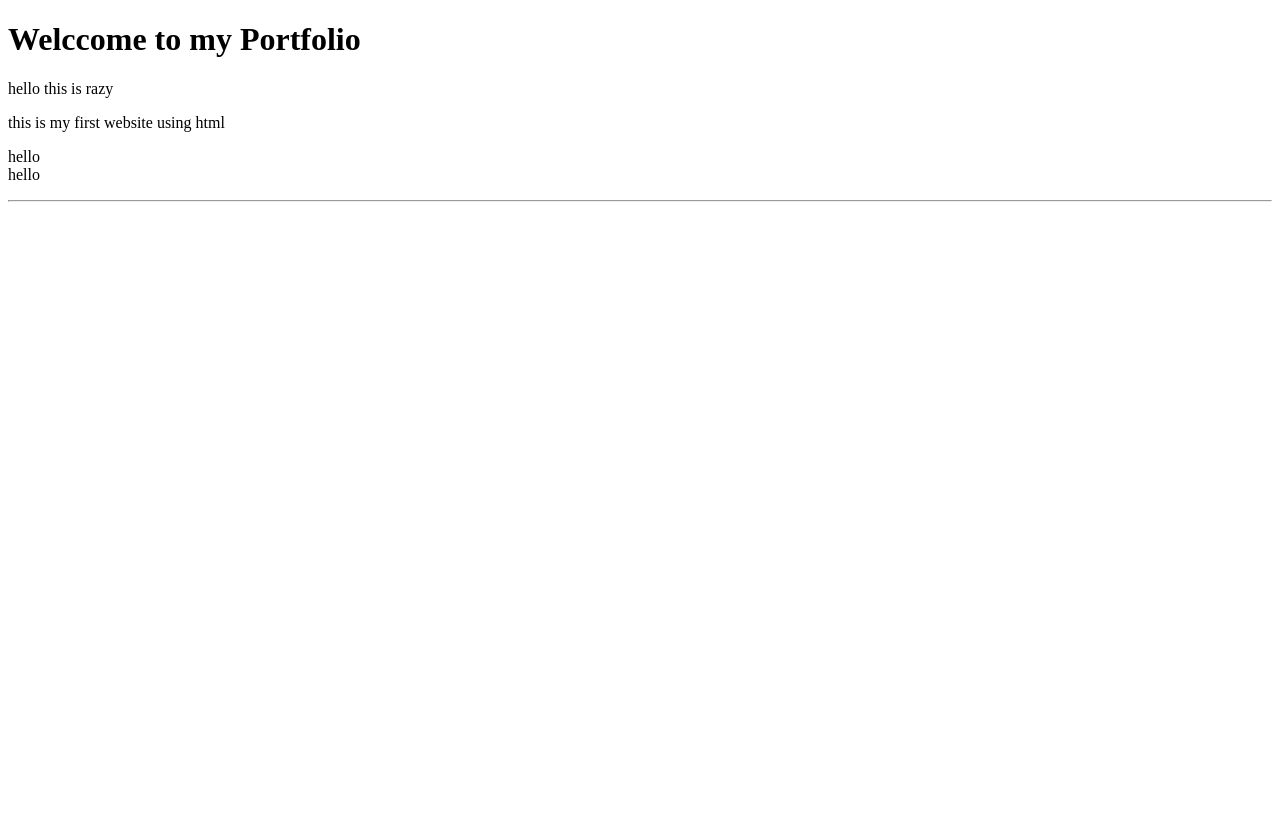
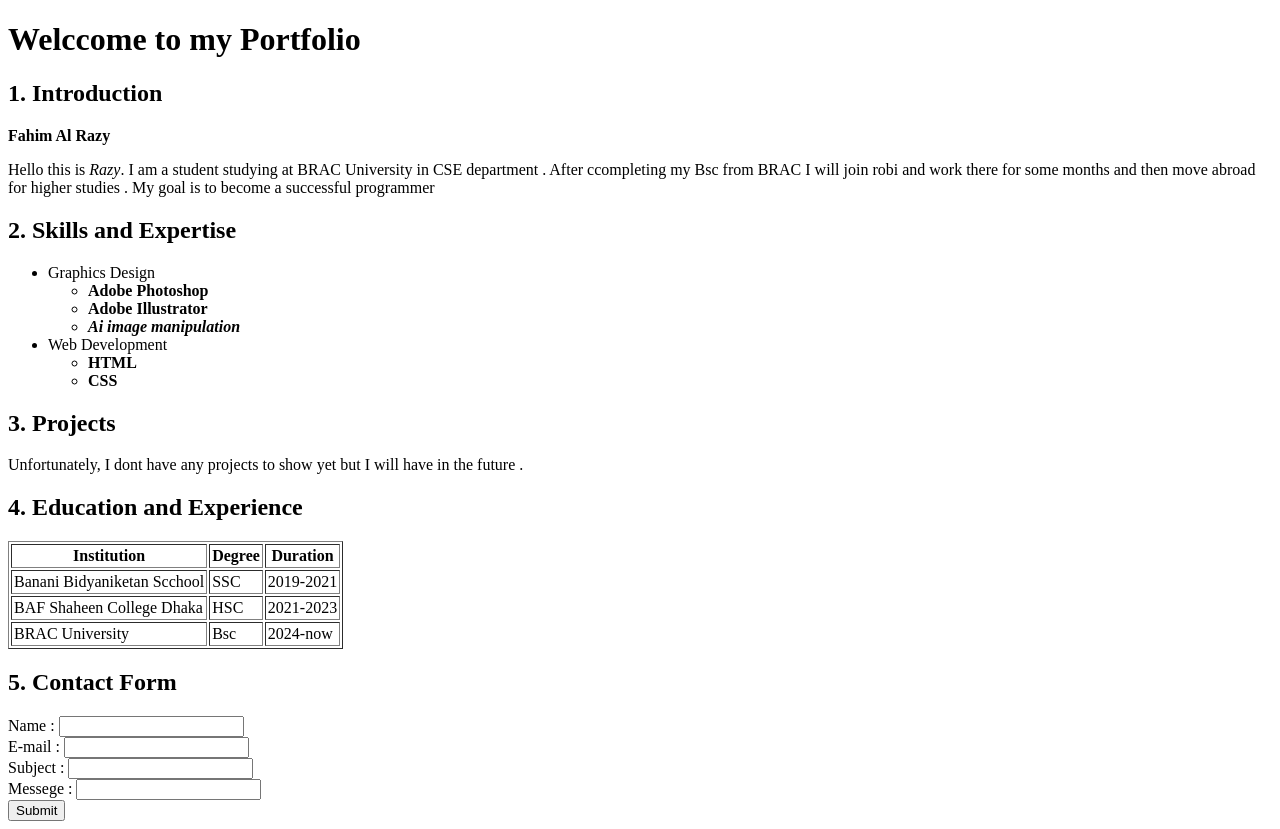
Before and after one commit to Fahim-Al-Razy/Portfolio-Html, a plain HTML site: page index.html in a window 1280 px wide. Before the commit the page ends 800 px from the top, so only its background shows below. Drawn offline with Linux system fonts and the light colour scheme.

Commit message:
bacis part

```diff
--- a/index.html
+++ b/index.html
@@ -8,16 +8,74 @@
 <body>
     <h1>Welccome to my Portfolio</h1>
 
-        <!-- Section: intro -->
-         <p>hello this is razy</p>
-         <p>this is my first website using html</p>
-        <p>hello <br /> hello</p>
-        <hr>
-        <!-- Section: about me-->
+        <!-- about me part -->
+         <h2>1. Introduction</h2>
+         <p><strong>Fahim Al Razy</strong></p>
+         <p>Hello this is <em>Razy</em>. I am a student studying at BRAC University in CSE department . After ccompleting my Bsc from BRAC I will join robi and work there for some months and then move abroad for higher studies . My goal is to become a successful programmer</p>
 
-        <!-- Section: skills-->
+        <!-- skills part-->
+        <h2>2. Skills and Expertise</h2>
+        <ul>
+            <li>Graphics Design</li>
+            <ul class="list-group">
+                <li class="list-group-item active"><strong>Adobe Photoshop</strong></li>
+                <li class="list-group-item"><strong>Adobe Illustrator</strong></li>
+                <li class="list-group-item disabled"><strong><em>Ai image manipulation</em></strong></li>
+            </ul>
+            <li>Web Development</li>
+            <ul class="list-group">
+                <li class="list-group-item active"><strong>HTML</strong></li>
+                <li class="list-group-item"><strong>CSS</strong></li>
+            </ul>
+        </ul>
+        <!-- Projects-->
+        <h2>3. Projects</h2>
+        <p>Unfortunately, I dont have any projects to show yet but I will have in the future . </p>
+        <!-- Education-->
+        <h2>4. Education and Experience</h2>
+        <table border="1px" cellpadding="2px" Cellspacing="2px">
 
-        <!-- Section: contacct-->
+            <tr>
+                <th>Institution</th>
+                <th>Degree</th>
+                <th>Duration</th>
+            </tr>
+            <tr>
+                <td>Banani Bidyaniketan Scchool</td>
+                <td>SSC</td>
+                <td>2019-2021</td>
+            </tr>
+            <tr>
+                <td>BAF Shaheen College Dhaka</td>
+                <td>HSC</td>
+                <td>2021-2023</td>
+            </tr>
+            <tr>
+                <td>BRAC University</td>
+                <td>Bsc</td>
+                <td>2024-now</td>
+            </tr>
+        </table>
+        <!-- Contacct-->
+        <h2>5. Contact Form</h2>
+        <form action="submit">
+            <label for="name">Name :</label>
+            <input type="text" id="name" name="name" required>
+            <br>
+            <label for="email">E-mail :</label>
+            <input type="email" id="email" name="email" required>
+            <br>
+            <label for="subject">Subject :</label>
+            <input type="text" name="subject" id="subject">
+            <br>
+            <label for="messege">Messege :</label>
+            <input type="text" id="messege" name="messege" col="5" row="5">
+            <br>
+            <button for="">Submit</button>
+        </form>
+
+
+        <!-- Education-->
 
 </body>
 </html>
```
